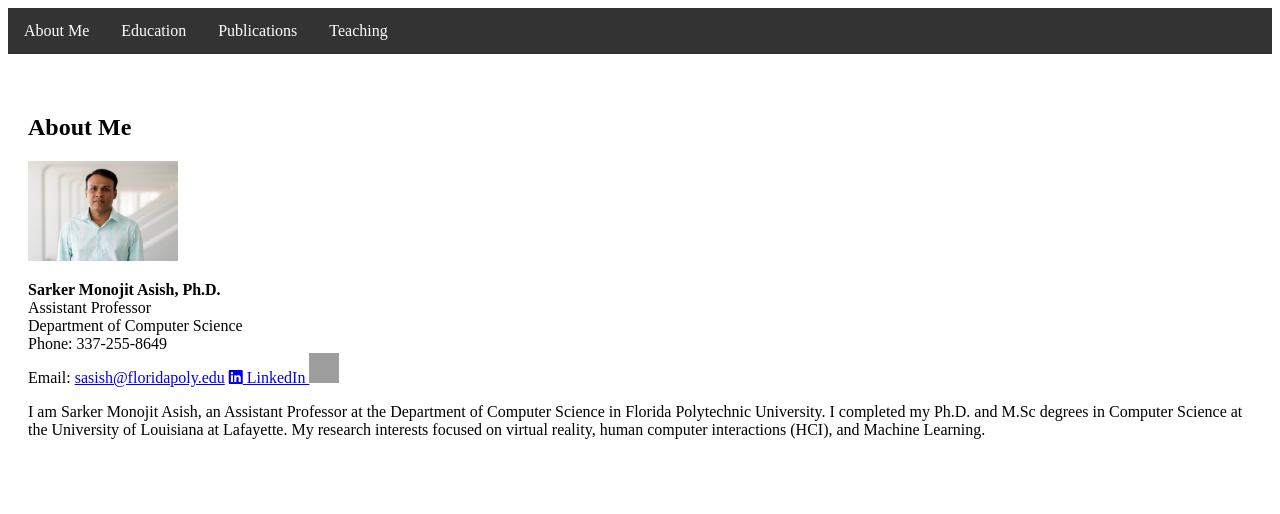
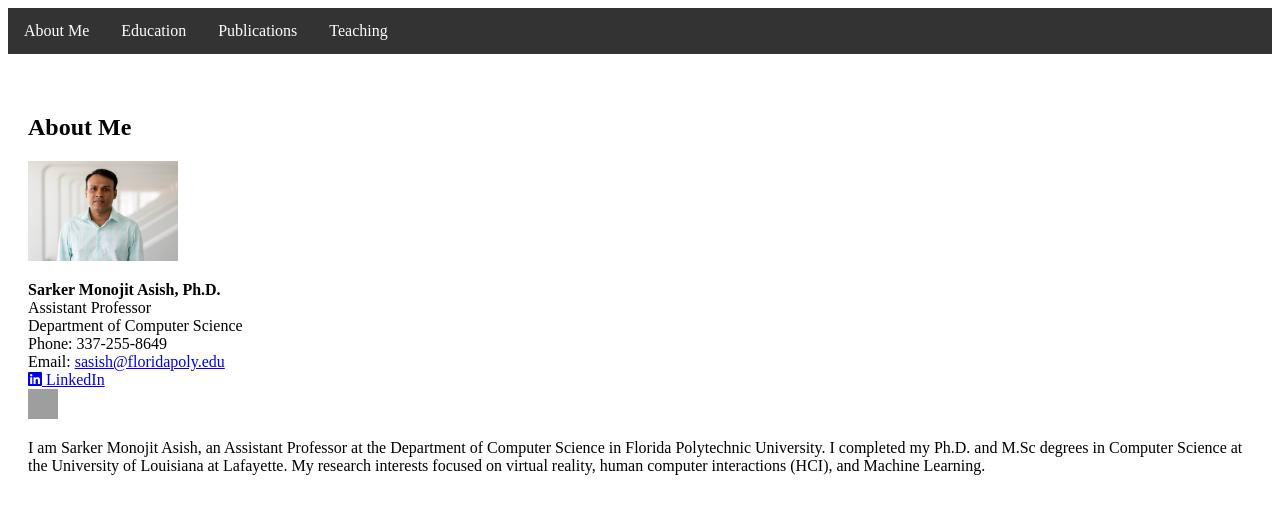
Before and after one commit to smasish/smasish.github.io, a plain HTML site: page index.html in a window 1280 px wide. Drawn offline with Linux system fonts and the light colour scheme; grey boxes are pictures that could not be loaded.

Commit message:
Update index.html
br

```diff
--- a/index.html
+++ b/index.html
@@ -53,11 +53,11 @@ My research interests focused on virtual reality, human computer interactions (H
                 Assistant Professor<br>
                 Department of Computer Science<br>
                 Phone: 337-255-8649<br>
-                Email: <a href="mailto:sasish@floridapoly.edu">sasish@floridapoly.edu</a>
+                Email: <a href="mailto:sasish@floridapoly.edu">sasish@floridapoly.edu</a> <br>
 
                 <a href="https://www.linkedin.com/in/sarker-monojit-asish-0ba7b813/" target="_blank">
                     <i class="fab fa-linkedin"></i> LinkedIn
-                </a>
+                </a> <br>
                 <a href="https://scholar.google.com/citations?user=zUja730AAAAJ&hl=en&oi=ao" target="_blank">
   <img src="https://upload.wikimedia.org/wikipedia/commons/8/88/Google_Scholar_logo.svg" alt="Google Scholar" width="30" height="30">
 </a>
```
